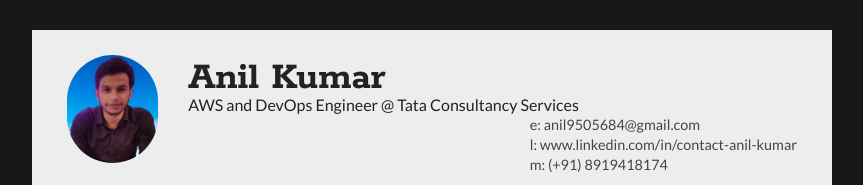
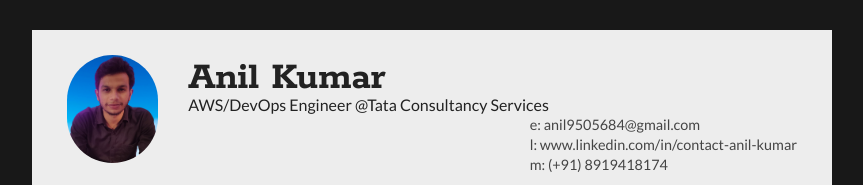
Before and after one commit to AnilKumar-Noolu/Resume-from-AWS-S3, a plain HTML site: page detailed-resume.html in a window 1280 px wide. Shown: the top 185 px of the page, without its empty margins (208-1071 px from the left). Drawn offline with Linux system fonts and the light colour scheme.

Commit message:
Updated Company Details

```diff
--- a/detailed-resume.html
+++ b/detailed-resume.html
@@ -23,7 +23,7 @@
 
 		<div id="name">
 			<h1 class="quickFade delayTwo">Anil Kumar</h1>
-			<h4 class="quickFade delayThree">AWS and DevOps Engineer @ Tata Consultancy Services</h4>
+			<h4 class="quickFade delayThree">AWS/DevOps Engineer @Tata Consultancy Services</h4>
 		</div>
 
 		<div id="contactDetails" class="quickFade delayFour">
```
